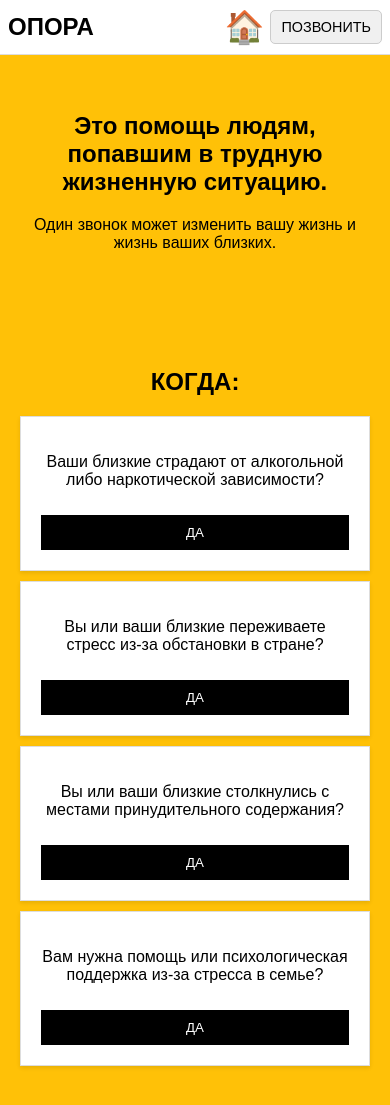
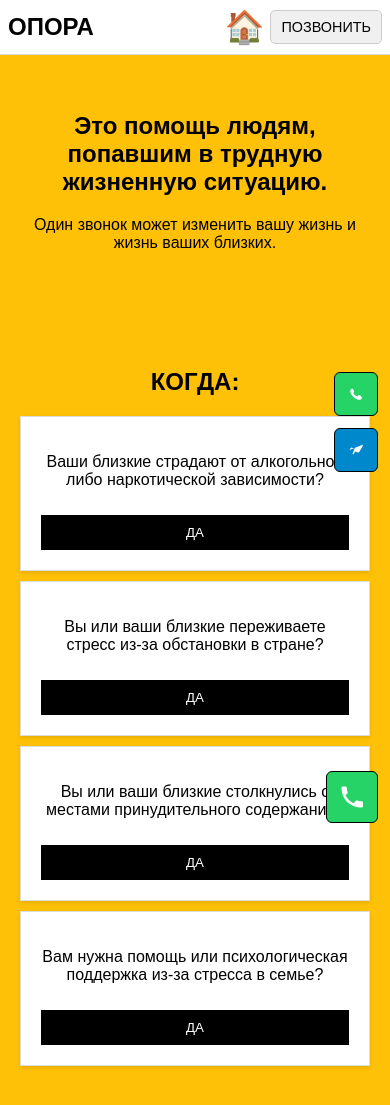
Before and after one commit to laik14/opora_project32, a Flask app: page / in a window 390 px wide; the page is wider, and only the part inside the window is pictured. Shown: the top 1105 px of that part. Run offline with Flask 3, Linux system fonts and the light colour scheme; grey boxes are pictures that could not be loaded.

Commit message:
feat: add floating messenger buttons with hover effects and thin borders

```diff
--- a/static/css/style.css
+++ b/static/css/style.css
@@ -399,3 +399,78 @@ body { padding-top: 72px; }
     .webinars-grid { grid-template-columns: 1fr; gap: 14px; }
     .about-image img { max-width: 100%; }
 }
+
+/* ================= ПЛАВАЮЩИЕ КНОПКИ МЕССЕНДЖЕРОВ (ТОЛЬКО ДЛЯ МОБИЛЬНЫХ) ================= */
+.messenger-float {
+    display: none; /* по умолчанию скрыты на десктопах */
+    position: fixed;
+    right: calc(12px + env(safe-area-inset-right, 0px));
+    top: 50%;
+    transform: translateY(-50%);
+    z-index: 1100; /* над шапкой, под модальными окнами, при необходимости увеличьте */
+    flex-direction: column;
+    gap: 12px;
+    align-items: center;
+}
+.mf-btn {
+    width: 44px;
+    height: 44px;
+    border-radius: 6px; /* слегка скруглённые углы */
+    display: inline-flex;
+    align-items: center;
+    justify-content: center;
+    text-decoration: none;
+    color: #ffffff;
+    font-size: 20px;
+    box-shadow: none;
+    transition: transform .16s cubic-bezier(.2,.9,.2,1), box-shadow .16s cubic-bezier(.2,.9,.2,1), opacity .12s ease;
+    -webkit-tap-highlight-color: transparent;
+    box-sizing: border-box;
+    border: 1px solid #000; /* тонкая чёрная рамка */
+    padding: 0; /* чтобы цвет фона был виден в теле кнопки */
+}
+.mf-whatsapp { background: #25D366; }
+.mf-telegram { background: #0088cc; }
+.mf-viber { background: #665cac; }
+.mf-btn:active, .mf-btn:focus { transform: translateY(0) scale(.995); outline: none; }
+.mf-btn:hover {
+    transform: translateY(-6px) scale(1.03);
+    box-shadow: 0 12px 26px rgba(0,0,0,0.12);
+}
+
+/* Показываем только на мобильных экранах (<=480px) */
+@media (max-width: 480px) {
+    .messenger-float { display: flex; }
+}
+
+/* Кнопка звонка — фиксирована в правом нижнем углу */
+.call-float {
+    display: none; /* покажем на мобильных */
+    position: fixed;
+    right: calc(12px + env(safe-area-inset-right, 0px));
+    bottom: calc(16px + env(safe-area-inset-bottom, 0px));
+    z-index: 1100;
+    width: 52px;
+    height: 52px;
+    border-radius: 6px; /* квадрат с чуть скруглёнными углами */
+    background: #25D366; /* зелёный как у WhatsApp */
+    display: inline-flex;
+    align-items: center;
+    justify-content: center;
+    box-shadow: none;
+    transition: transform .16s cubic-bezier(.2,.9,.2,1), box-shadow .16s cubic-bezier(.2,.9,.2,1);
+    text-decoration: none;
+    -webkit-tap-highlight-color: transparent;
+    border: 1px solid #000; /* чёрная рамка (тоньше) */
+    box-sizing: border-box;
+}
+.call-float svg { display: block; }
+.call-float:active, .call-float:focus { transform: scale(.98); }
+.call-float:hover {
+    transform: translateY(-6px) scale(1.02);
+    box-shadow: 0 14px 32px rgba(0,0,0,0.14);
+}
+
+@media (max-width: 480px) {
+    .call-float { display: inline-flex; }
+}
--- a/static/js/main.js
+++ b/static/js/main.js
@@ -267,4 +267,34 @@ document.addEventListener('DOMContentLoaded', function() {
                 newsContainer.appendChild(newsElement);
             });
         });
+
+    // --- Подстраховка для кнопки звонка: не должна перекрывать футер ---
+    (function keepCallAboveFooter() {
+        const callBtn = document.querySelector('.call-float');
+        const footer = document.querySelector('.footer');
+        if (!callBtn || !footer) return;
+
+        function adjust() {
+            // высота кнопки + отступ
+            const btnHeight = callBtn.getBoundingClientRect().height || 64;
+            const margin = 16; // px
+            const footerRect = footer.getBoundingClientRect();
+            const viewportHeight = window.innerHeight || document.documentElement.clientHeight;
+            // если верх футера меньше, чем (высота вьюпорта - btnHeight - margin), кнопка перекрывает футер
+            const overlap = Math.max(0, (btnHeight + margin) - (viewportHeight - footerRect.top));
+            if (overlap > 0) {
+                // поднимаем кнопку выше на величину перекрытия
+                callBtn.style.bottom = `calc(${margin + overlap}px + env(safe-area-inset-bottom, 0px))`;
+            } else {
+                // стандартный отступ
+                callBtn.style.bottom = `calc(${margin}px + env(safe-area-inset-bottom, 0px))`;
+            }
+        }
+
+        // корректируем при прокрутке/изменении размера и при загрузке
+        window.addEventListener('scroll', () => requestAnimationFrame(adjust), { passive: true });
+        window.addEventListener('resize', () => requestAnimationFrame(adjust));
+        // начальная корректировка
+        requestAnimationFrame(adjust);
+    })();
 });
--- a/templates/index.html
+++ b/templates/index.html
@@ -142,5 +142,30 @@
 
     <!-- 5. Подключение JavaScript файла в конце страницы -->
     <script src="/static/js/main.js"></script>
+    <!-- Плавающие кнопки мессенджеров (видны только в мобильной версии) -->
+    <div class="messenger-float" aria-hidden="false">
+        <!-- WhatsApp (inline SVG) -->
+        <a class="mf-btn mf-whatsapp" href="https://wa.me/74832345771" target="_blank" rel="noopener" aria-label="WhatsApp">
+            <svg width="24" height="24" viewBox="0 0 24 24" fill="none" xmlns="http://www.w3.org/2000/svg" aria-hidden="true">
+                <path d="M20.52 3.48A11.95 11.95 0 0 0 12 0C5.373 0 .038 5.335.038 12c0 2.116.553 4.183 1.605 6.01L0 24l6.287-1.61A11.94 11.94 0 0 0 12 24c6.627 0 11.962-5.335 11.962-12 0-1.997-.489-3.876-1.442-5.52z" fill="#25D366"/>
+                <path d="M17.06 14.02c-.28-.14-1.66-.82-1.92-.91-.26-.09-.45-.14-.64.14-.19.28-.73.91-.9 1.09-.16.19-.32.21-.59.07-.27-.14-1.13-.42-2.16-1.33-.8-.71-1.34-1.59-1.5-1.86-.16-.27-.02-.42.12-.56.12-.12.26-.32.39-.48.13-.16.17-.27.26-.45.09-.19.05-.33-.02-.47-.07-.14-.64-1.55-.88-2.12-.23-.56-.47-.49-.64-.5l-.55-.01c-.19 0-.5.07-.76.36-.26.28-1 1-1 2.44 0 1.44 1.03 2.83 1.17 3.03.14.2 2.02 3.18 4.9 4.46 2.88 1.28 2.88.86 3.4.81.52-.05 1.66-.68 1.9-1.34.24-.66.24-1.23.17-1.35-.07-.12-.26-.19-.56-.33z" fill="#fff"/>
+            </svg>
+        </a>
+
+        <!-- Telegram (inline SVG) -->
+        <a class="mf-btn mf-telegram" href="https://t.me/your_username" target="_blank" rel="noopener" aria-label="Telegram">
+            <svg width="24" height="24" viewBox="0 0 240 240" xmlns="http://www.w3.org/2000/svg" aria-hidden="true">
+                <rect width="240" height="240" rx="48" fill="#0088cc" />
+                <path d="M55 120l125-50c6-2 11 4 8 9L152 141c-2 4-8 6-12 4l-29-11-14 26c-3 6-14 3-11-4l22-53-33-5c-7-1-6-11 1-12z" fill="#fff"/>
+            </svg>
+        </a>
+    </div>
+
+    <!-- Кнопка звонка: фиксирована в правом нижнем углу; JS гарантирует, что она не перекрывает футер -->
+    <a class="call-float" href="tel:+74832345771" aria-label="Позвонить">
+        <svg width="28" height="28" viewBox="0 0 24 24" xmlns="http://www.w3.org/2000/svg" aria-hidden="true">
+            <path d="M6.62 10.79a15.053 15.053 0 006.59 6.59l2.2-2.2a1 1 0 011.11-.21c1.21.49 2.53.76 3.88.76a1 1 0 011 1V20a1 1 0 01-1 1C10.07 21 3 13.93 3 4a1 1 0 011-1h2.5a1 1 0 011 1c0 1.35.26 2.67.76 3.88a1 1 0 01-.21 1.11l-2.43 2.43z" fill="#ffffff"/>
+        </svg>
+    </a>
 </body>
 </html>
```
